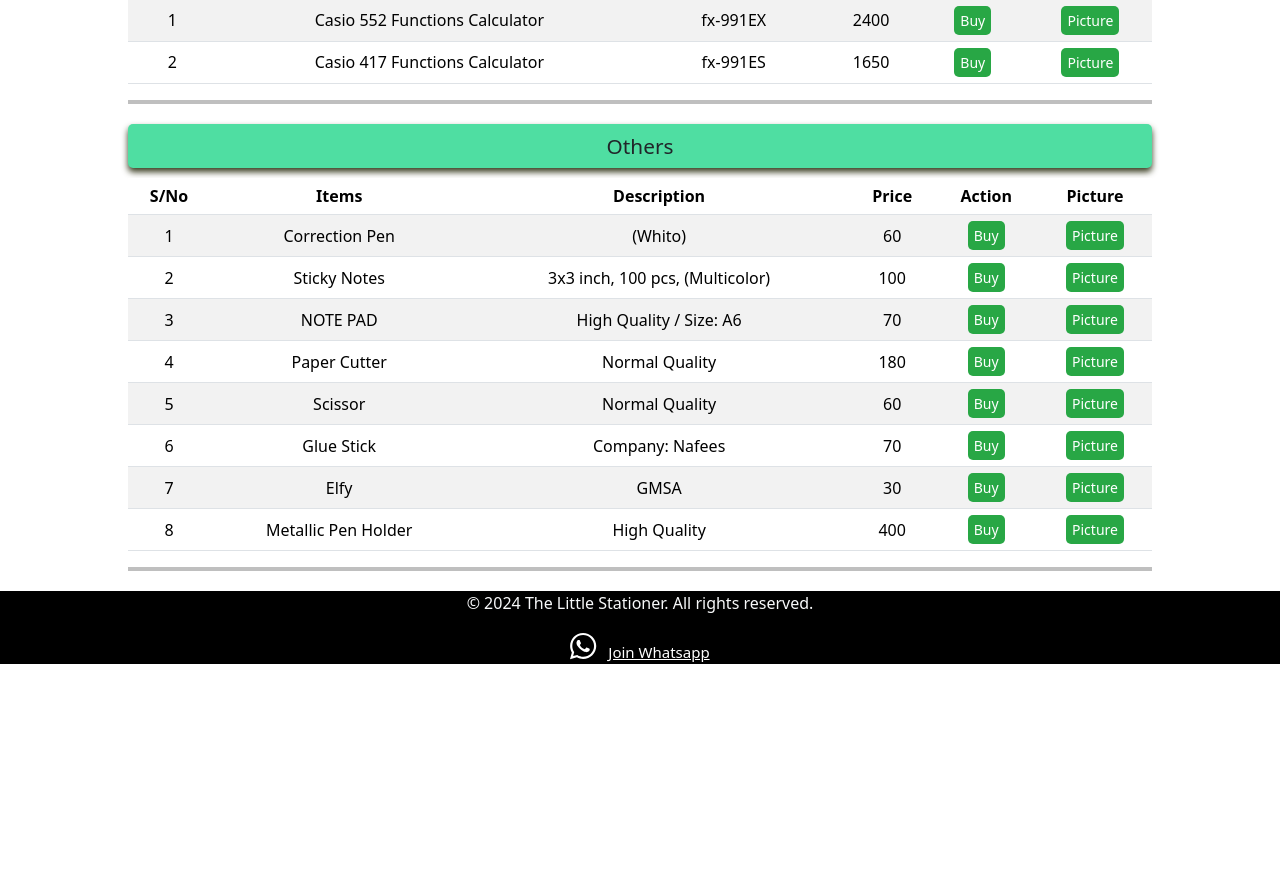
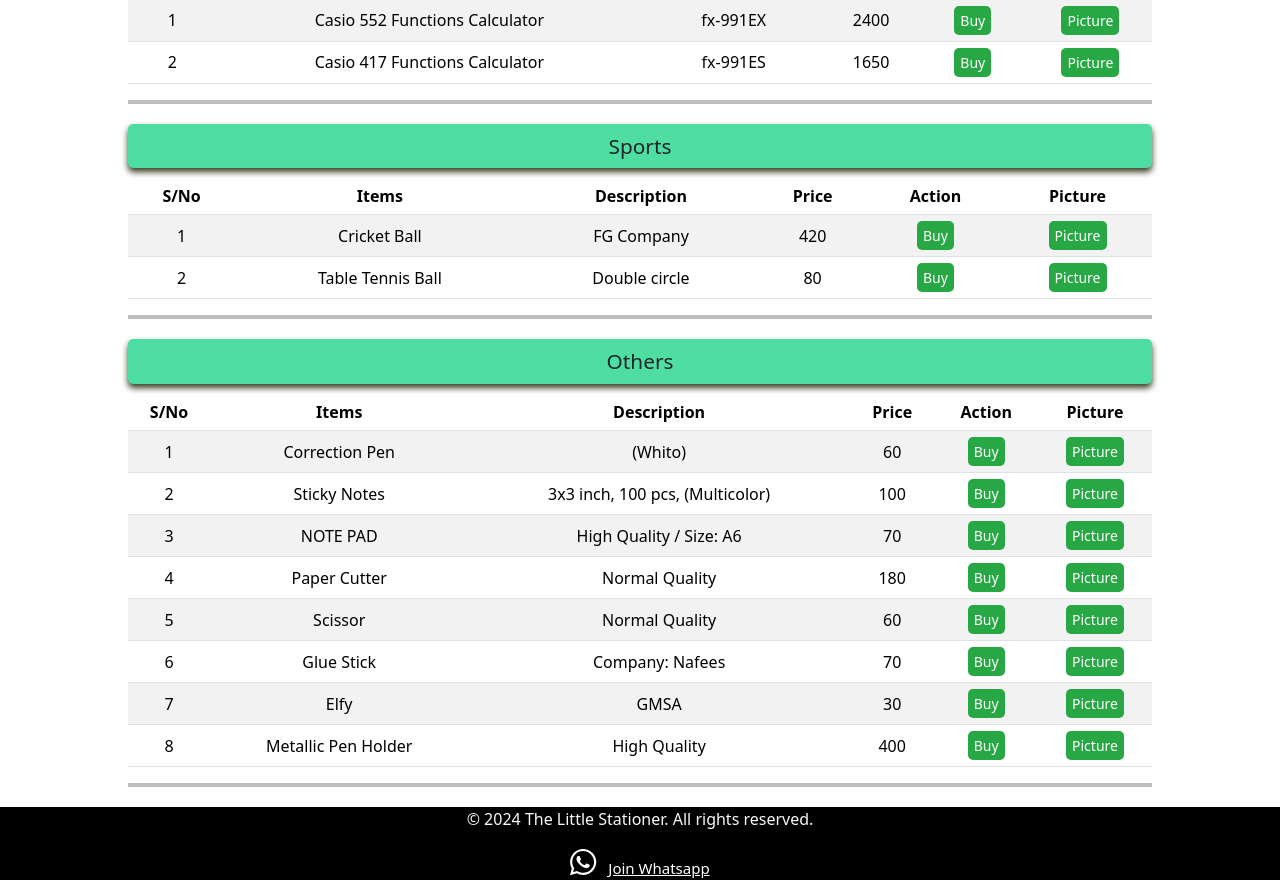
Before and after one commit to thelittlestationer/RateList, a React (Vite) app: page / in a window 1280 px wide. Shown: the part 2760-3640 px from the top of the page. Before the commit the page ends 3424 px from the top, so only its background shows below. Built offline with nearby package versions, Linux system fonts and the light colour scheme.

Commit message:
sports added

```diff
--- a/src/components/ProductTable.jsx
+++ b/src/components/ProductTable.jsx
@@ -181,15 +181,15 @@ const products = [
       { id: '2', name: 'Casio 417 Functions Calculator', description: 'fx-991ES', price: '1650', pictureUrl: [Calc417] },
     ],
   },
-  // {
-  //   category: 'Sports',
-  //   id: 'sports',
-  //   items: [
-  //     { id: '1', name: 'Cricket Ball', description: 'FG Company', price: '420', pictureUrl: [Soon] },
-  //     { id: '2', name: 'Table Tennis Ball', description: 'Double circle', price: '80', pictureUrl: [Soon] },
-  //     { id: '3', name: 'Badminton Shuttle', description: 'Ghafoor Champion', price: '350', pictureUrl: [Soon] },
-  //   ],
-  // },
+  {
+    category: 'Sports',
+    id: 'sports',
+    items: [
+      { id: '1', name: 'Cricket Ball', description: 'FG Company', price: '420', pictureUrl: [Soon] },
+      { id: '2', name: 'Table Tennis Ball', description: 'Double circle', price: '80', pictureUrl: [Soon] },
+      // { id: '3', name: 'Badminton Shuttle', description: 'Ghafoor Champion', price: '350', pictureUrl: [Soon] },
+    ],
+  },
 
   {
     category: 'Others',
```
